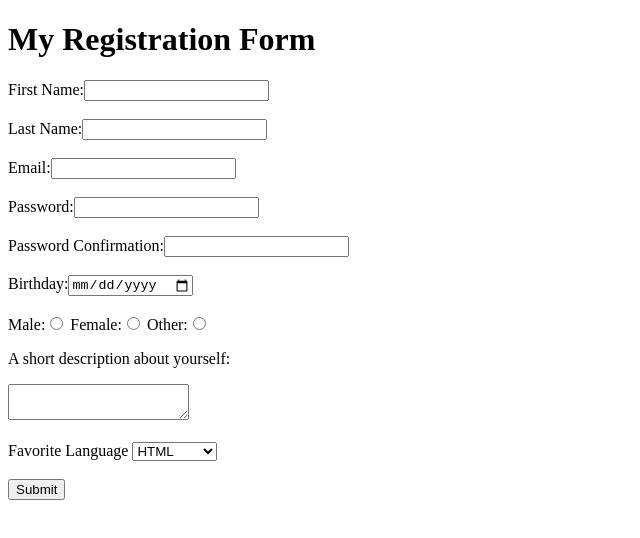
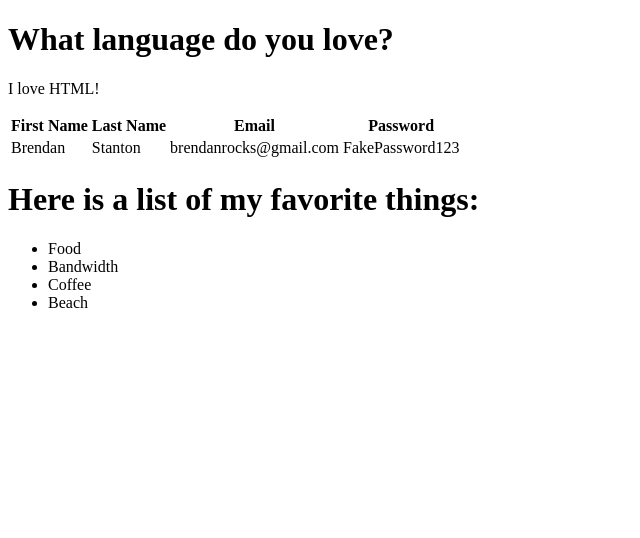
Before and after one commit to jcbowdenb4/Dojo_Assignments, a plain HTML site: page index.html in a window 1280 px wide. Shown: the whole page, without its empty margins (0-640 px from the left). Drawn offline with Linux system fonts and the light colour scheme.

Commit message:
Add files via upload
indentation practice

```diff
--- a/index.html
+++ b/index.html
@@ -1,68 +1,43 @@
 <!DOCTYPE html>
-<html lang="en">
-<head>
-    <meta charset="UTF-8">
-    <meta name="viewport" content="width=device-width, initial-scale=1.0">
-    <title>My Registration Form</title>
-</head>
-<body>
-    <h1>My Registration Form</h1>
-    <form>
-        <label for="first_name">
-            First Name:<input type="text" name="first_name">
-        </label>
-        <br>
-        <br>
-        <label for="last_name">
-            Last Name:<input type="text" name="last_name">
-        </label>
-        <br>
-        <br>
-        <label for="email">
-            Email:<input type="text" name="email">
-        </label>
-        <br>
-        <br>
-        <label for="password">
-            Password:<input type="password" name="password">
-        </label>
-        <br>
-        <br>
-        <label for="pw_confirm">
-            Password Confirmation:<input type="password" name="pw_confirm">
-        </label>
-        <br>
-        <br>
-        <label for="birthday">
-            Birthday:<input type="date" name="birthday">
-        </label>
-        <br>
-        <br>
-        <label for="gender">
-            Male:<input type="radio" name="gender" value="Male">
-        </label>
-        <label for="gender">
-            Female:<input type="radio" name="gender" value="Female">
-        </label>
-        <label for="gender">
-            Other:<input type="radio" name="gender" value="Other">
-        </label>
+<html>
+    <head>
+        <title>Basic I</title>
+    </head>
+    <body>
+        <h1>What language do you love?</h1>
+        <p>I love HTML!</p>
+    </body>
+</html>
 
-        <p>A short description about yourself:</p>
-        <textarea name="description"></textarea>
-        <br>
-        <br>
-        <label for="fav_language">Favorite Language</label>
-        <select name="fav_language" id="fav_language">
-            <option value="HTML">HTML</option>
-            <option value="CSS">CSS</option>
-            <option value="JavaScript">JavaScript</option>
-            <option value="Python">Python</option>
-        </select>
-        <br>
-        <br>
-        <input type="submit" value="Submit">
-    </form>
-
-</body>
+<!DOCTYPE html>
+<html>
+    <head>
+        <title>Basic II</title>
+    </head>
+    <body>
+        <table>
+            <thead>
+                <tr>
+                    <th>First Name</th>
+                    <th>Last Name</th>
+                    <th>Email</th>
+                    <th>Password</th>
+                </tr>
+            </thead>
+            <tbody>
+                <tr>
+                    <td>Brendan</td>
+                    <td>Stanton</td>
+                    <td>brendanrocks@gmail.com</td>
+                    <td> FakePassword123 </td></tr>
+            </tbody>
+        </table>
+        <h1>Here is a list of my favorite things:</h1>
+        <ul>
+            <li>Food</li>
+            <li>Bandwidth</li>
+            <li>Coffee</li>
+            <li>Beach</li>
+        </ul>
+    </body>
 </html>
```
